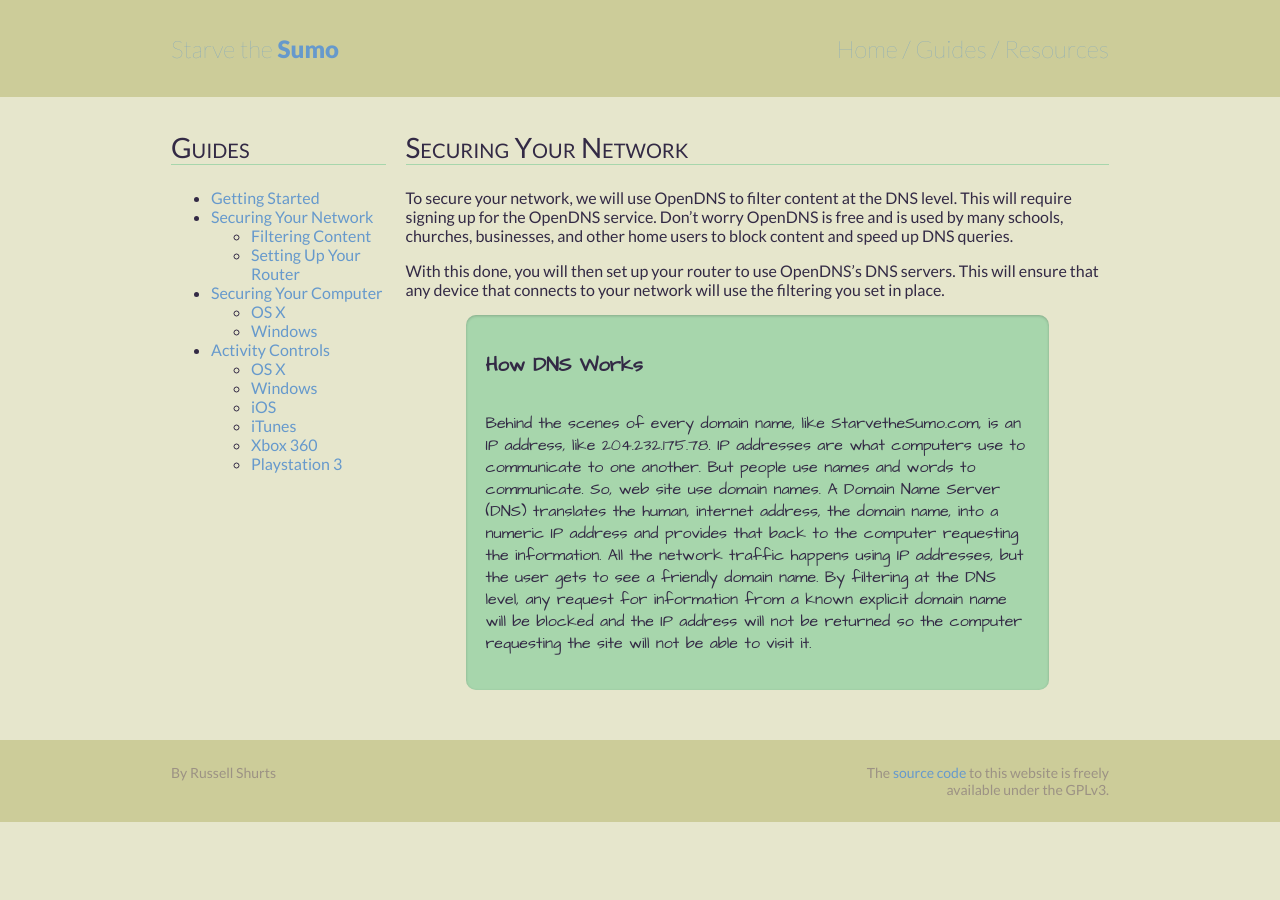
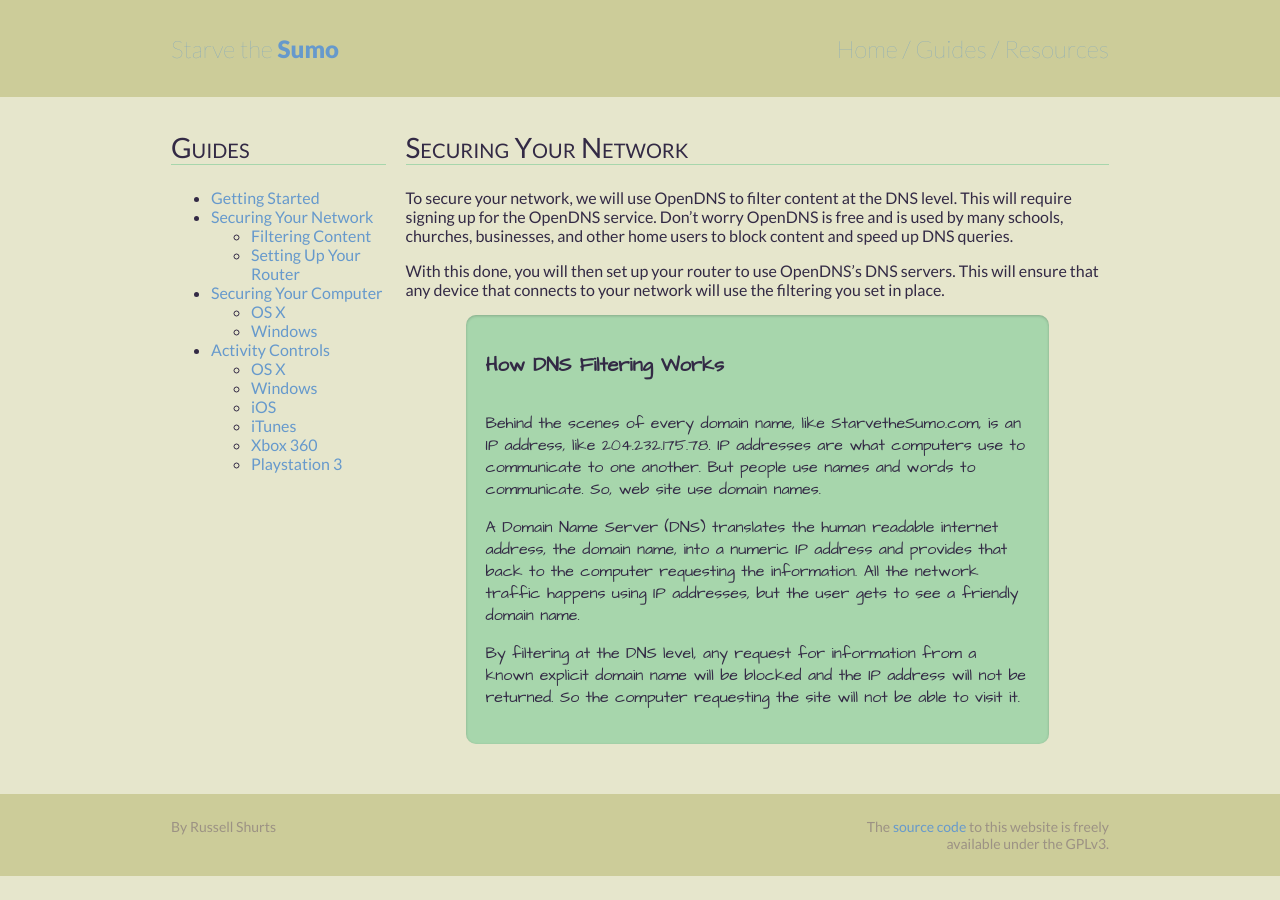
Before and after one commit to rshurts/starvethesumo, a Jekyll site: the page built from guides/securingnetwork.md, in a window 1280 px wide. Built offline with Jekyll 4.4.1, drawn with Linux system fonts in a browser that asks for light colours.

Commit message:
Make tip more readable

```diff
--- a/guides/securingnetwork.md
+++ b/guides/securingnetwork.md
@@ -9,6 +9,8 @@
 With this done, you will then set up your router to use OpenDNS's DNS servers. This will ensure that any device that connects to your network will use the filtering you set in place.
 
 <div class="tip">
-  <h5>How DNS Works</h5>
-  <p>Behind the scenes of every domain name, like StarvetheSumo.com, is an IP address, like 204.232.175.78. IP addresses are what computers use to communicate to one another. But people use names and words to communicate. So, web site use domain names. A Domain Name Server (DNS) translates the human, internet address, the domain name, into a numeric IP address and provides that back to the computer requesting the information. All the network traffic happens using IP addresses, but the user gets to see a friendly domain name. By filtering at the DNS level, any request for information from a known explicit domain name will be blocked and the IP address will not be returned so the computer requesting the site will not be able to visit it.</p>
+  <h5>How DNS Filtering Works</h5>
+  <p>Behind the scenes of every domain name, like StarvetheSumo.com, is an IP address, like 204.232.175.78. IP addresses are what computers use to communicate to one another. But people use names and words to communicate. So, web site use domain names.</p>
+  <p>A Domain Name Server (DNS) translates the human readable internet address, the domain name, into a numeric IP address and provides that back to the computer requesting the information. All the network traffic happens using IP addresses, but the user gets to see a friendly domain name.</p>
+  <p>By filtering at the DNS level, any request for information from a known explicit domain name will be blocked and the IP address will not be returned. So the computer requesting the site will not be able to visit it.</p>
 </div>
```
